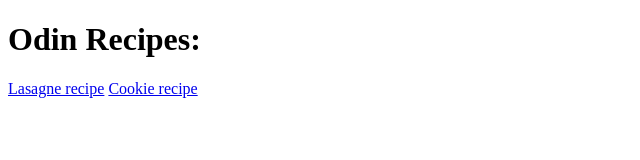
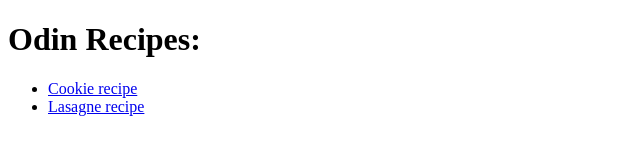
Before and after one commit to Tednn493/odin-recipies, a plain HTML site: page index.html in a window 1280 px wide. Shown: the whole page, without its empty margins (0-640 px from the left). Drawn offline with Linux system fonts and the light colour scheme.

Commit message:
Small modification with index file

```diff
--- a/index.html
+++ b/index.html
@@ -8,7 +8,11 @@
 </head>
 <body>
     <h1>Odin Recipes:</h1>
-    <a href="recipes/lasagne.html">Lasagne recipe</a>
-    <a href="recipes/cookie.html">Cookie recipe</a>
+    <ul>
+        <li><a href="recipes/cookie.html">Cookie recipe</a></li>
+        <li><a href="recipes/lasagne.html">Lasagne recipe</a></li>
+    </ul>
+
+
 </body>
 </html>
```
